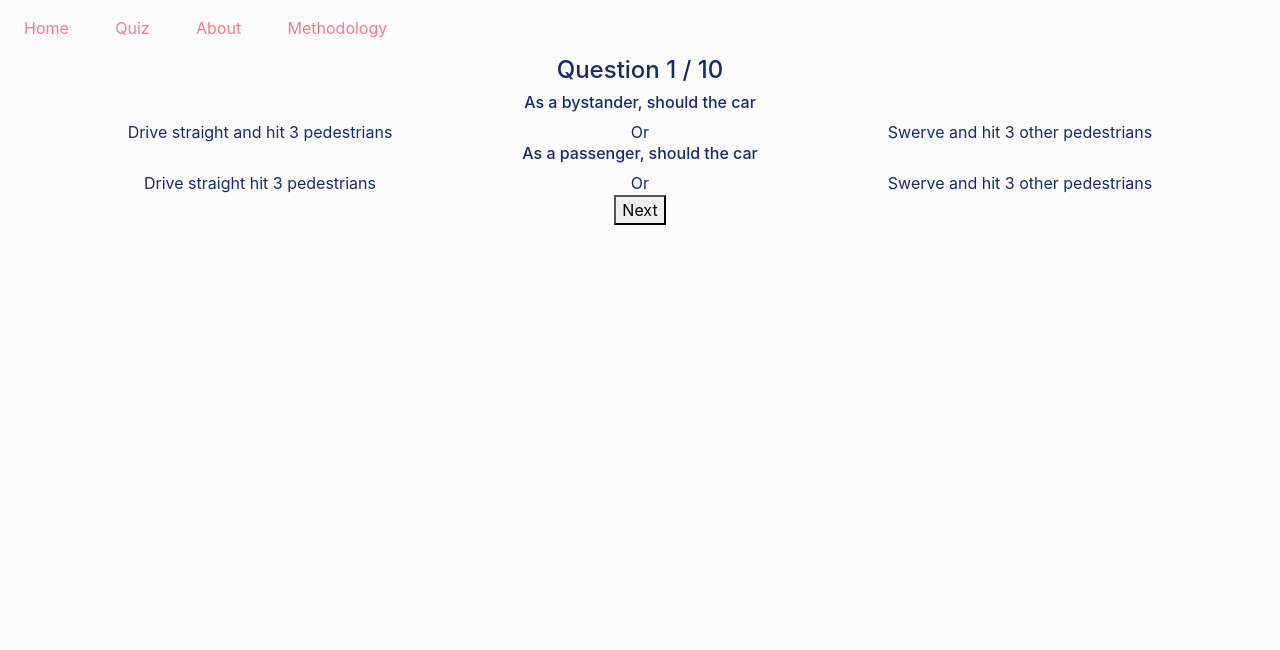
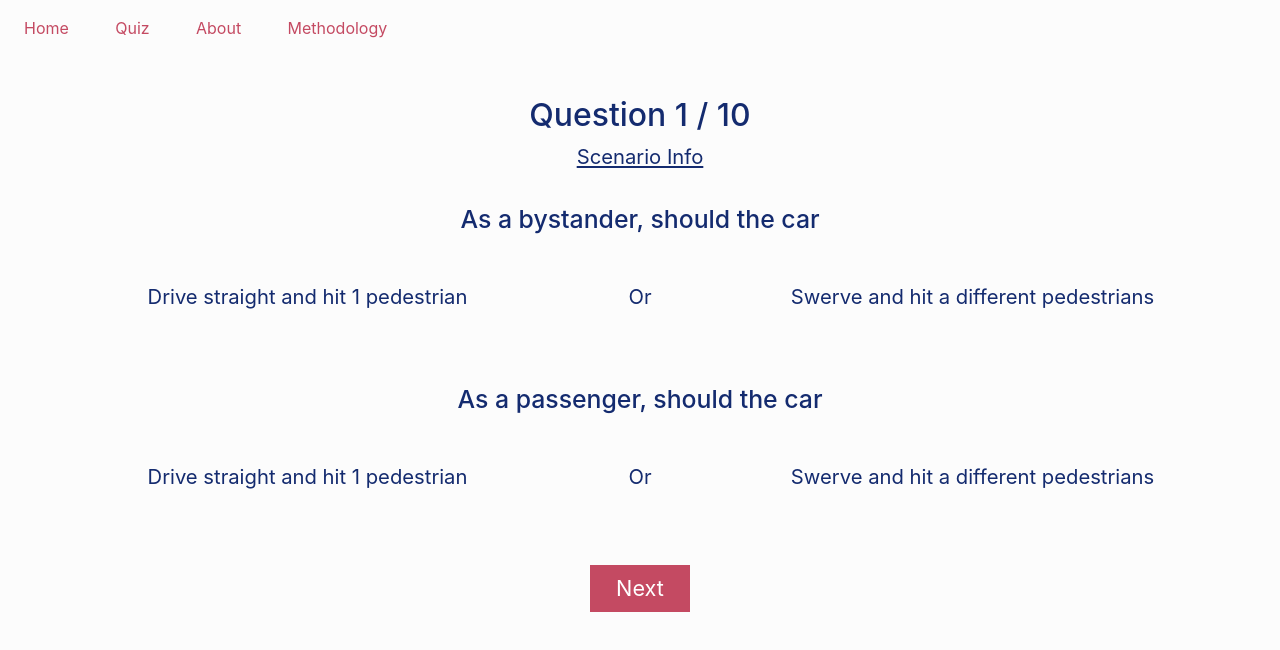
Before and after one commit to bsitenga/EthicsEngine, a React (Create React App) app: page /quiz in a window 1280 px wide. Both pictures are taken after a click on the button "Start Quiz". Shown: the top 650 px of the page. Built offline with nearby package versions, Linux system fonts and the light colour scheme.

Commit message:
added state for tracking user preferences

```diff
--- a/src/App.css
+++ b/src/App.css
@@ -1,11 +1,9 @@
-/* COLOR SCHEME
-Background: #FCFCFC
-Text: #142B6F
-Highlights: #FF7D8B */
-
-/* BODY */
-body {
-
+/* COLOR SCHEME */
+:root {
+    --white-bg: #FCFCFC;
+    --text-color: #142B6F;
+    --highlights: #C44A62;
+    --light-highlights: #E66B84;
 }
 
 /* NAVBAR */
@@ -15,12 +13,12 @@ body {
 
 
 .navbar-light.navbar .navbar-nav .nav-link {
-    color: #FF7D8B;
+    color: var(--highlights);
     padding-right: 3vw;
 }
 
 .navbar-light.navbar .navbar-nav .nav-link:hover {
-    color: #DD5B69;
+    color: var(--light-highlights);
 }
 
 /* HOME */
@@ -63,12 +61,16 @@ body {
     font-size: calc(14px + .6vw);
     color: #fff;
     border: none;
-    background-color: #FF7D8B;
+    background-color: var(--highlights);
     padding: calc(5px + .2vw) calc(18px + .6vw);
 }
 
 .home-container button:hover {
-    background-color: #EE6C7A;
+    background-color: var(--light-highlights);
+}
+
+.home-container button:focus {
+    outline: none;
 }
 
 /* QUIZ */
@@ -95,15 +97,84 @@ body {
     font-size: calc(14px + .6vw);
     color: #fff;
     border: none;
-    background-color: #FF7D8B;
+    background-color: var(--highlights);
     padding: calc(5px + .2vw) calc(18px + .6vw);
     margin-top: 2vh;
 }
 
 .quiz-container .instructions button:hover {
-    background-color: #EE6C7A;
+    background-color: var(--light-highlights);
+}
+
+.quiz-container .instructions button:focus {
+    outline: none;
 }
 
 .quiz-container .question {
     text-align: center;
 }
+
+.quiz-container .question h4 {
+    margin-top: 5vh;
+    font-size: calc(14px + 1.4vw);
+}
+
+.quiz-container .extra-info {
+    text-decoration: underline;
+}
+
+.quiz-container .extra-info:hover {
+    cursor: pointer;
+    color: #585FAF;
+}
+
+.quiz-container h6 {
+    font-size: calc(12px + 1vw);
+    margin-top: 2vh;
+}
+
+.quiz-container .first-question .col-5 {
+    padding-top: 5vh;
+    padding-bottom: 5vh;
+}
+
+.quiz-container .first-question .col-2 {
+    padding-top: 5vh;
+    padding-bottom: 5vh;
+}
+
+.quiz-container .second-question .col-5 {
+    padding-top: 5vh;
+    padding-bottom: 5vh;
+}
+
+.quiz-container .second-question .col-2 {
+    padding-top: 5vh;
+    padding-bottom: 5vh;
+}
+
+.quiz-container .answer:hover {
+    background-color: #EAEAEA;
+    cursor: pointer;
+}
+
+.quiz-container p {
+    font-size: calc(10px + .8vw);
+}
+
+.quiz-container .question button {
+    font-size: calc(14px + .6vw);
+    color: #fff;
+    border: none;
+    background-color: var(--highlights);
+    padding: calc(5px + .2vw) calc(18px + .6vw);
+    margin-top: 2vh;
+}
+
+.quiz-container .question button:hover {
+    background-color: var(--light-highlights);
+}
+
+.quiz-container .question button:focus {
+    outline: none;
+}
--- a/src/components/Quiz.js
+++ b/src/components/Quiz.js
@@ -6,6 +6,17 @@ import Col from 'react-bootstrap/Col';
 
 function Quiz() {
   const [questionCount, setQuestionCount] = useState(0);
+  const [answers, setAnswers] = useState([]);
+  const [util, setUtil] = useState(0);
+  const [action, setAction] = useState(0);
+  const [known, setKnown] = useState(0);
+  const [pedestrians, setPedestrians] = useState(0);
+
+  const scenarios = require('./data/Scenarios.js')
+
+  const chooseAnswer = (numQuestion, side) => {
+
+  }
 
   return (
     <div className="quiz-container">
@@ -17,7 +28,7 @@ function Quiz() {
                 <h4>Scenario</h4>
                 <p>
                   Suppose that an automous vehicle (AV) is driving in heavy rain when the AV suddenly detects two groups of pedestrians in its path.
-                  Sadly, it's unable to stop due to the low visibility and slippery roads. It must make a choice between staying its course or swerving into the other
+                  Sadly, it's unable to stop in time due to the low visibility and slippery roads. It must make a choice between staying its course or swerving into the other
                   group of pedestrians. The scenario may also involve choosing between saving the pedestrians or the passengers. Either way,
                   the AV must decide between two unfortunate outcomes. The purpose of this quiz is to gather your opinion on which outcomes the AV should choose.
                 </p>
@@ -32,20 +43,21 @@ function Quiz() {
               :
               <div className="question">
                 <h4>Question {questionCount} / 10</h4>
+                <p className="extra-info" >Scenario Info</p>
                 <Row>
                   <Col>
                     <h6>As a bystander, should the car</h6>
                   </Col>
                 </Row>
                 <Row className="first-question" >
-                  <Col>
-                    Drive straight and hit 3 pedestrians
+                  <Col xs={5} className="answer" >
+                    <p>{scenarios[questionCount - 1].Left}</p>
                   </Col>
-                  <Col>
-                    Or
+                  <Col xs={2} >
+                    <p>Or</p>
                   </Col>
-                  <Col>
-                    Swerve and hit 3 other pedestrians
+                  <Col xs={5} className="answer" >
+                    <p>{scenarios[questionCount - 1].Right}</p>
                   </Col>
                 </Row>
                 <Row>
@@ -54,14 +66,14 @@ function Quiz() {
                   </Col>
                 </Row>
                 <Row className="second-question">
-                  <Col>
-                    Drive straight hit 3 pedestrians
+                  <Col xs={5} className="answer" >
+                    <p>{scenarios[questionCount - 1].Left}</p>
                   </Col>
-                  <Col>
-                    Or
+                  <Col xs={2} >
+                    <p>Or</p>
                   </Col>
-                  <Col>
-                    Swerve and hit 3 other pedestrians
+                  <Col xs={5} className="answer" >
+                    <p>{scenarios[questionCount - 1].Right}</p>
                   </Col>
                 </Row>
                 {questionCount !== 10 ?
--- /dev/null
+++ b/src/components/data/Scenarios.js
@@ -0,0 +1,11 @@
+module.exports = [
+    { Left: "Drive straight and hit 1 pedestrian", Right: "Swerve and hit a different pedestrians"},
+    { Left: "", Right: "" },
+    { Left: "", Right: "" },
+    { Left: "", Right: "" },
+    { Left: "", Right: "" },
+    { Left: "", Right: "" },
+    { Left: "", Right: "" },
+    { Left: "", Right: "" },
+    { Left: "", Right: "" },
+    { Left: "", Right: "" }];
```
